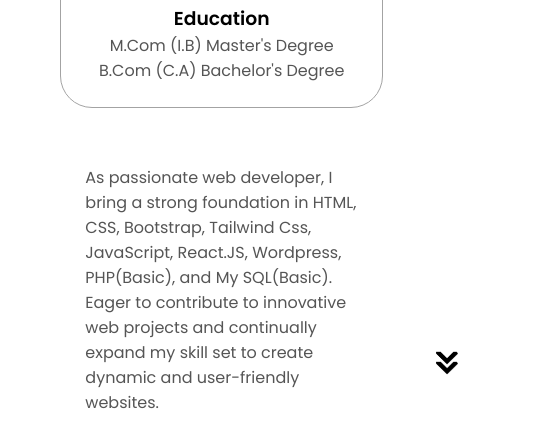
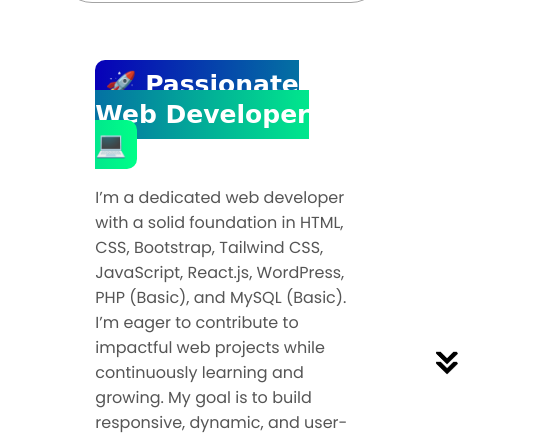
Before and after one commit to Deepakhiruthayaswamy/Deepak__Portfolio, a plain HTML site: page index.html in a window 1280 px wide. Shown: the part 1245-1684 px from the top of the page, 737-1280 px from the left. Drawn offline with nearby package versions, Linux system fonts and the light colour scheme.

Commit message:
gradient styled

```diff
--- a/index.html
+++ b/index.html
@@ -143,11 +143,10 @@
               </div>
             </div>
             <div class="text-container">
-              <p>
-                As passionate web developer, I bring a strong
-                foundation in HTML, CSS, Bootstrap, Tailwind Css, JavaScript,  React.JS, Wordpress, PHP(Basic), and My SQL(Basic). <br/>Eager to contribute to innovative web
-                projects and continually expand my skill set to create dynamic
-                and user-friendly websites.
+              <p> <span class="text-container-heading">
+                🚀 Passionate Web Developer &#128187; </span> <br> <br>
+I’m a dedicated web developer with a solid foundation in HTML, CSS, Bootstrap, Tailwind CSS, JavaScript, React.js, WordPress, PHP (Basic), and MySQL (Basic). <br>
+I’m eager to contribute to impactful web projects while continuously learning and growing. My goal is to build responsive, dynamic, and user-friendly websites that deliver great user experiences and strong functionality.
               </p>
             </div>
           </div>
--- a/style.css
+++ b/style.css
@@ -321,12 +321,18 @@ section {
 #experience {
   position: relative;
 }
-.text-container {
+.text-container-heading {
   padding: 10px;
+  font-size: 25px;
+  font-family: "Dancing Script", cursive;
+  font-weight: bold;
+  font-style: normal;
+  background: linear-gradient(90deg, #0700b8 0%, #00ff88 100%);
+  color: white;
+  border-radius: 10px;
 }
-
 .text-container p {
-  padding: 15px;
+  padding: 35px;
 }
 .experience-sub-title {
   color: rgb(85, 85, 85);
```
